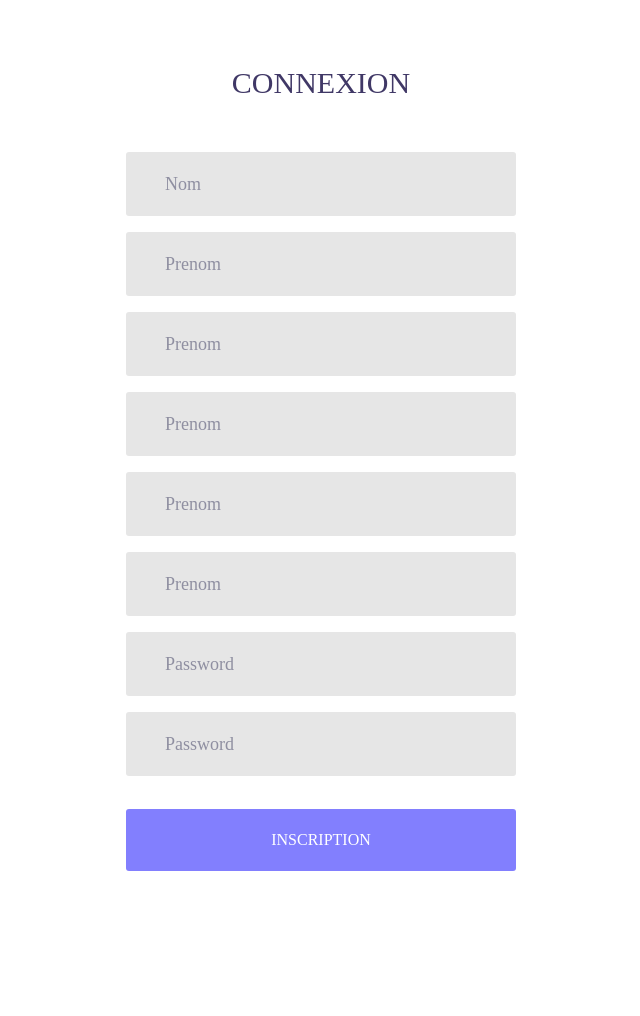
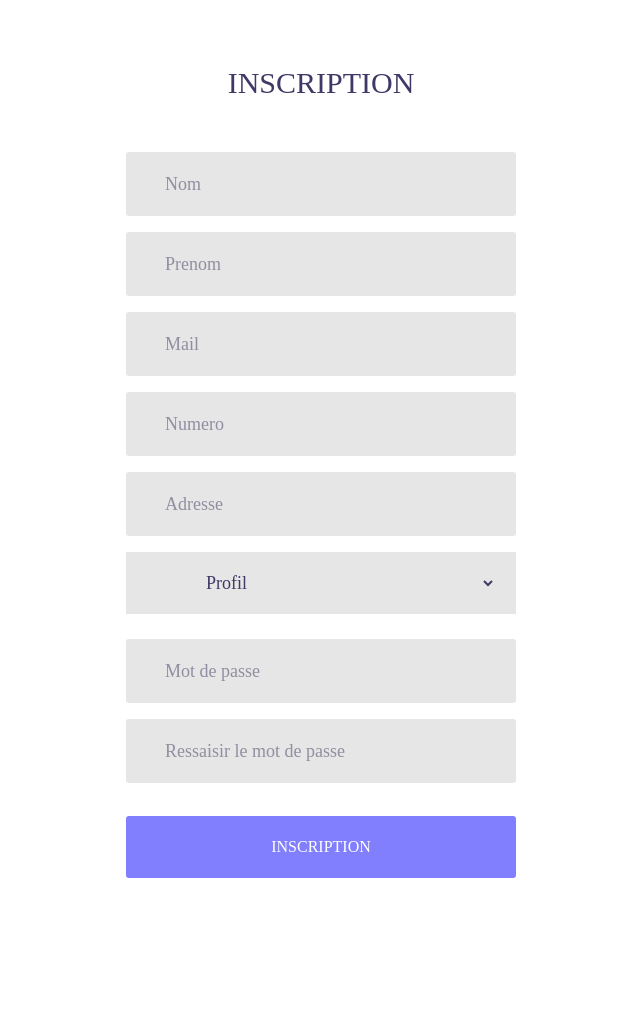
Before and after one commit to MoB-Dos/ProjetWeb, a PHP site: page /InscriptionTem.html in a window 1280 px wide. Shown: the top 1016 px of the page, without its empty margins (319-959 px from the left). Before the commit the page ends 871 px from the top, so only its background shows below. Run offline with PHP 8.4, Linux system fonts and the light colour scheme; some web fonts are replaced.

Commit message:
template

```diff
--- a/TemplateInscription/InscriptionTem.html
+++ b/TemplateInscription/InscriptionTem.html
@@ -33,14 +33,14 @@
 		<div class="container-login100">
 			<div class="wrap-login100 p-t-50 p-b-90">
 
-				<form class="login100-form validate-form flex-sb flex-w" method="post" action="../Connexion/Session1.php">
+				<form class="login100-form validate-form flex-sb flex-w" method="post" action="../Inscription/Traitement.php">
 					<span class="login100-form-title p-b-51">
-						Connexion
+						Inscription
 					</span>
 
 					<!--Nom===============================================================================================-->
 					<div class="wrap-input100 validate-input m-b-16" data-validate = "Le Nom est necessaire">
-						<input class="input100" type="text" name="login" placeholder="Nom">
+						<input class="input100" type="text" name="nom" placeholder="Nom">
 						<span class="focus-input100"></span>
 					</div>
 					<!--===============================================================================================-->
@@ -53,43 +53,47 @@
 					<!--===============================================================================================-->
 
 					<!--Mail===============================================================================================-->
-					<div class="wrap-input100 validate-input m-b-16" data-validate = "Le Prenom est necessaire">
-						<input class="input100" type="text" name="prenom" placeholder="Prenom">
+					<div class="wrap-input100 validate-input m-b-16" data-validate = "Le Mail est necessaire">
+						<input class="input100" type="text" name="mail" placeholder="Mail">
 						<span class="focus-input100"></span>
 					</div>
 					<!--===============================================================================================-->
 
 					<!--Numéro===============================================================================================-->
-					<div class="wrap-input100 validate-input m-b-16" data-validate = "Le Prenom est necessaire">
-						<input class="input100" type="text" name="prenom" placeholder="Prenom">
+					<div class="wrap-input100 validate-input m-b-16" data-validate = "Le Numero est necessaire">
+						<input class="input100" type="tel" name="tel" maxlength="10" minlength="10" placeholder="Numero">
 						<span class="focus-input100"></span>
 					</div>
 					<!--===============================================================================================-->
 
 					<!--Adresse===============================================================================================-->
-					<div class="wrap-input100 validate-input m-b-16" data-validate = "Le Prenom est necessaire">
-						<input class="input100" type="text" name="prenom" placeholder="Prenom">
+					<div class="wrap-input100 validate-input m-b-16" data-validate = "L'Adresse est necessaire">
+						<input class="input100" type="text" name="adresse" placeholder="Adresse">
 						<span class="focus-input100"></span>
 					</div>
 					<!--===============================================================================================-->
 
-					<!--Prenom===============================================================================================-->
-					<div class="wrap-input100 validate-input m-b-16" data-validate = "Le Prenom est necessaire">
-						<input class="input100" type="text" name="prenom" placeholder="Prenom">
+					<!--profil===============================================================================================-->
+					<div class="input100" data-validate = "L'Adresse est necessaire" style="background-color: #e6e6e6;margin-bottom: 25px;">
+						<select name="profil_id" class="input100" style="border : none;" placeholder="Adresse">
+								<option value="0" selected disabled> <p class="placeholder">Profil</p></option>
+								<option>Etudiant</option>;
+								<option>Parent</option>;
+						</select><br><br>
 						<span class="focus-input100"></span>
 					</div>
 					<!--===============================================================================================-->
 
-					<!--MDP===============================================================================================-->
+					<!--MDP================================================================================================-->
 					<div class="wrap-input100 validate-input m-b-16" data-validate = "Le mot de passe est necessaire">
-						<input class="input100" type="password" name="mdp" placeholder="Password">
+						<input class="input100" type="password" name="mdp" placeholder="Mot de passe">
 						<span class="focus-input100"></span>
 					</div>
 					<!--===============================================================================================-->
 
 					<!--MDP2===============================================================================================-->
-					<div class="wrap-input100 validate-input m-b-16" data-validate = "Le mot de passe est necessaire">
-						<input class="input100" type="password" name="mdp" placeholder="Password">
+					<div class="wrap-input100 validate-input m-b-16" data-validate = "Vous devez retaper le Mot de passe">
+						<input class="input100" type="password" name="mdp2" placeholder="Ressaisir le mot de passe">
 						<span class="focus-input100"></span>
 					</div>
 					<!--===============================================================================================-->
--- a/TemplateInscription/css/main.css
+++ b/TemplateInscription/css/main.css
@@ -1,7 +1,3 @@
-
-
-
-
 /*//////////////////////////////////////////////////////////////////
 [ FONT ]*/
 
@@ -17,6 +13,17 @@
 
 /*//////////////////////////////////////////////////////////////////
 [ RESTYLE TAG ]*/
+.MenuDeroulant{
+
+background-color: #e6e6e6;
+
+}
+
+.placeholder{
+color: #a9a9a9;
+ width: 205px;
+ height: 25px;
+}
 
 * {
 	margin: 0px;
```
